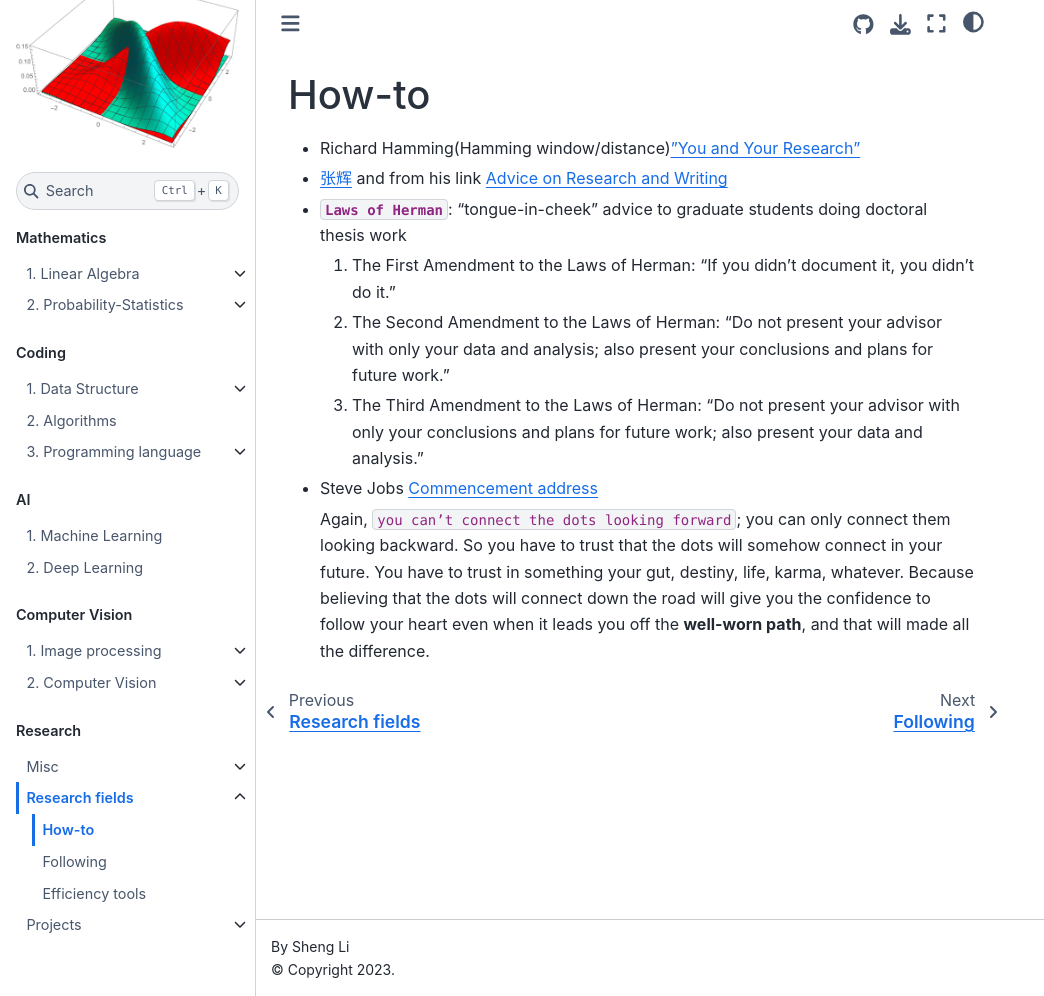
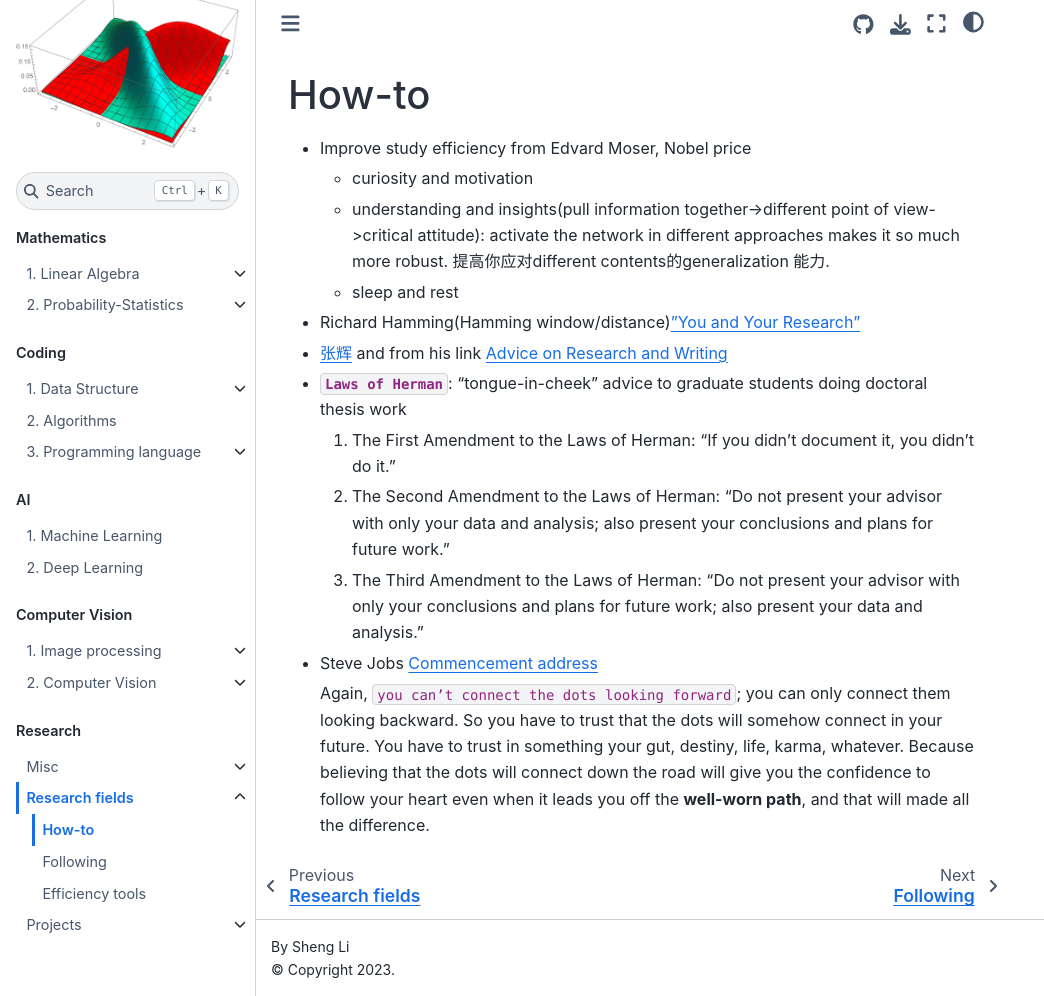
Before and after one commit to EeToSe/EeToSe.github.io, a Jupyter Book: the page built from chapters/10/2/1/how.md, in a window 1280 px wide and 996 px high. Shown: the whole window, without its empty margins (0-1044 px from the left). Built offline with Jupyter Book 1.0.4 settings and Sphinx 7.4.7 and the Sphinx Book theme 1.1.4, drawn with Linux system fonts in a browser that asks for light colours; pages that are not in the unit, such as notebooks, are missing from menus.

Commit message:
improve efficiency

```diff
--- a/_toc.yml
+++ b/_toc.yml
@@ -14,7 +14,7 @@ parts:
   # - file: chapters/Convexity
   - file: chapters/1/linear algebra
     sections:
-    - url: https://eetose.github.io/docs/math/linear%20algebra/essence/
+    - url: https://github.com/EeToSe/Archived-EeToSe.github.io/blob/master/docs/math/linear%20algebra/essence.md
       title: Essence
   - file: chapters/2/statistics
     sections:
--- a/chapters/10/2/1/how.md
+++ b/chapters/10/2/1/how.md
@@ -1,4 +1,8 @@
 # How-to
+- Improve study efficiency from Edvard Moser, Nobel price
+  - curiosity and motivation
+  - understanding and insights(pull information together->different point of view->critical attitude): activate the network in different approaches makes it so much more robust. 提高你应对different contents的generalization 能力.
+  - sleep and rest
 - Richard Hamming(Hamming window/distance)["You and Your Research"](https://www.youtube.com/watch?v=a1zDuOPkMSw&list=WL&index=7&t=6s)
 
 - [张辉](http://www.cs.cmu.edu/~hzhang/) and from his link [Advice on Research and Writing](http://www.cs.cmu.edu/afs/cs.cmu.edu/user/mleone/web/how-to.html)
```
Also changed, not shown: chapters/2/statistics.md (+3 -0 lines).
